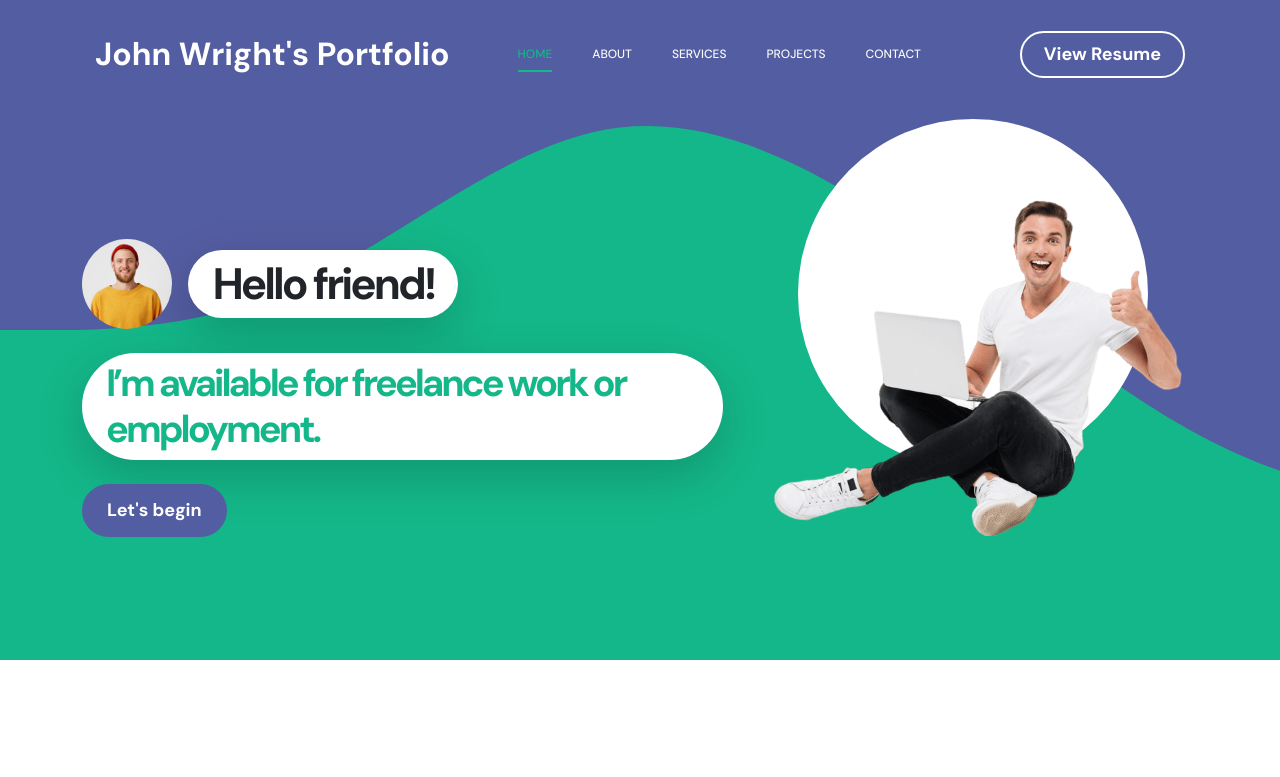
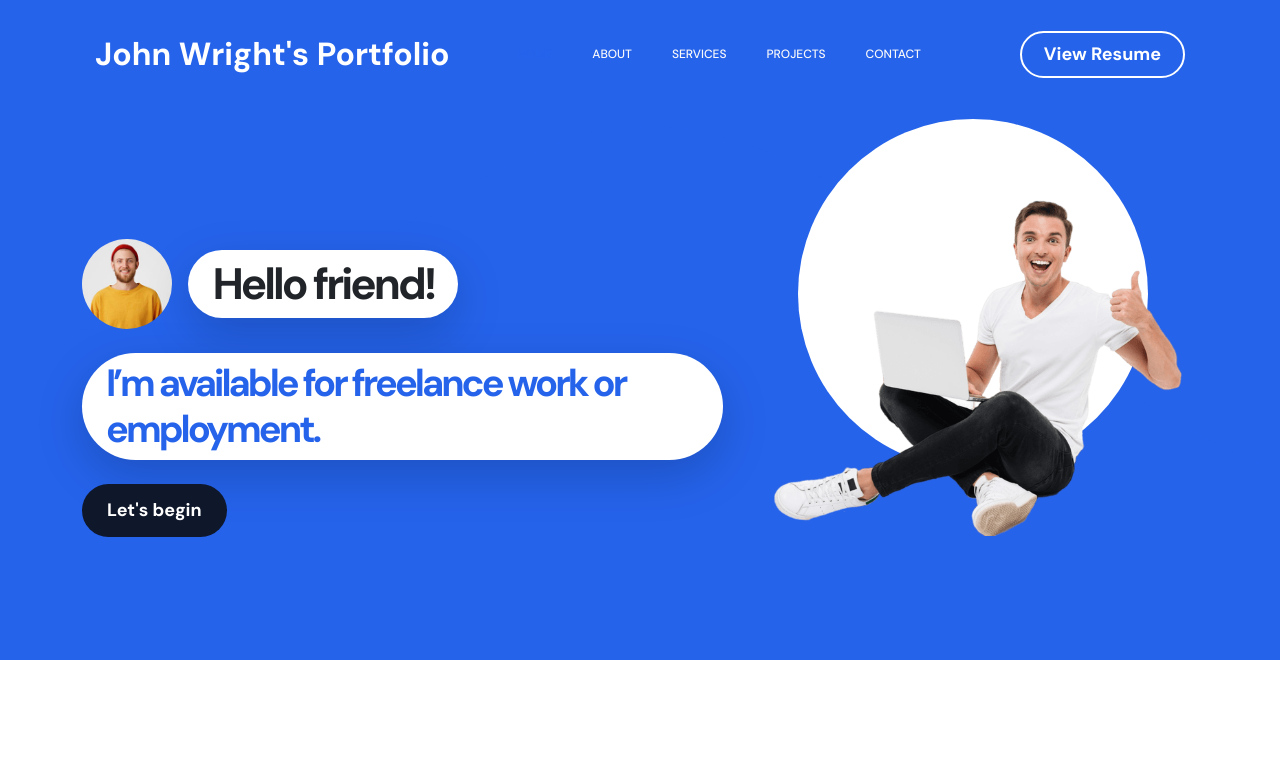
Before and after one commit to jdwright963/jdwright963.github.io, a plain HTML site: page index.html in a window 1280 px wide. Shown: the top 777 px of the page. Drawn offline with Linux system fonts and the light colour scheme.

Commit message:
feat: switch the site palette to blue
Replace the green and purple theme colors with blue across the hero, buttons, and wave.

```diff
--- a/css/templatemo-first-portfolio-style.css
+++ b/css/templatemo-first-portfolio-style.css
@@ -12,8 +12,8 @@ https://templatemo.com/tm-578-first-portfolio
 -----------------------------------------*/
 :root {
   --white-color:                  #ffffff;
-  --primary-color:                #535da1;
-  --secondary-color:              #14B789;
+  --primary-color:                #0F172A;
+  --secondary-color:              #2563EB;
   --section-bg-color:             #f9f9f9;
   --dark-color:                   #000000;
   --p-color:                      #717275;
--- a/index.html
+++ b/index.html
@@ -111,7 +111,7 @@
                     </div>
                 </div>
 
-                <svg xmlns="http://www.w3.org/2000/svg" viewBox="0 0 1440 320"><path fill="#535da1" fill-opacity="1" d="M0,160L24,160C48,160,96,160,144,138.7C192,117,240,75,288,64C336,53,384,75,432,106.7C480,139,528,181,576,208C624,235,672,245,720,240C768,235,816,213,864,186.7C912,160,960,128,1008,133.3C1056,139,1104,181,1152,202.7C1200,224,1248,224,1296,197.3C1344,171,1392,117,1416,90.7L1440,64L1440,0L1416,0C1392,0,1344,0,1296,0C1248,0,1200,0,1152,0C1104,0,1056,0,1008,0C960,0,912,0,864,0C816,0,768,0,720,0C672,0,624,0,576,0C528,0,480,0,432,0C384,0,336,0,288,0C240,0,192,0,144,0C96,0,48,0,24,0L0,0Z"></path></svg>
+                <svg xmlns="http://www.w3.org/2000/svg" viewBox="0 0 1440 320"><path fill="#2563EB" fill-opacity="1" d="M0,160L24,160C48,160,96,160,144,138.7C192,117,240,75,288,64C336,53,384,75,432,106.7C480,139,528,181,576,208C624,235,672,245,720,240C768,235,816,213,864,186.7C912,160,960,128,1008,133.3C1056,139,1104,181,1152,202.7C1200,224,1248,224,1296,197.3C1344,171,1392,117,1416,90.7L1440,64L1440,0L1416,0C1392,0,1344,0,1296,0C1248,0,1200,0,1152,0C1104,0,1056,0,1008,0C960,0,912,0,864,0C816,0,768,0,720,0C672,0,624,0,576,0C528,0,480,0,432,0C384,0,336,0,288,0C240,0,192,0,144,0C96,0,48,0,24,0L0,0Z"></path></svg>
             </section>
 
 
```
